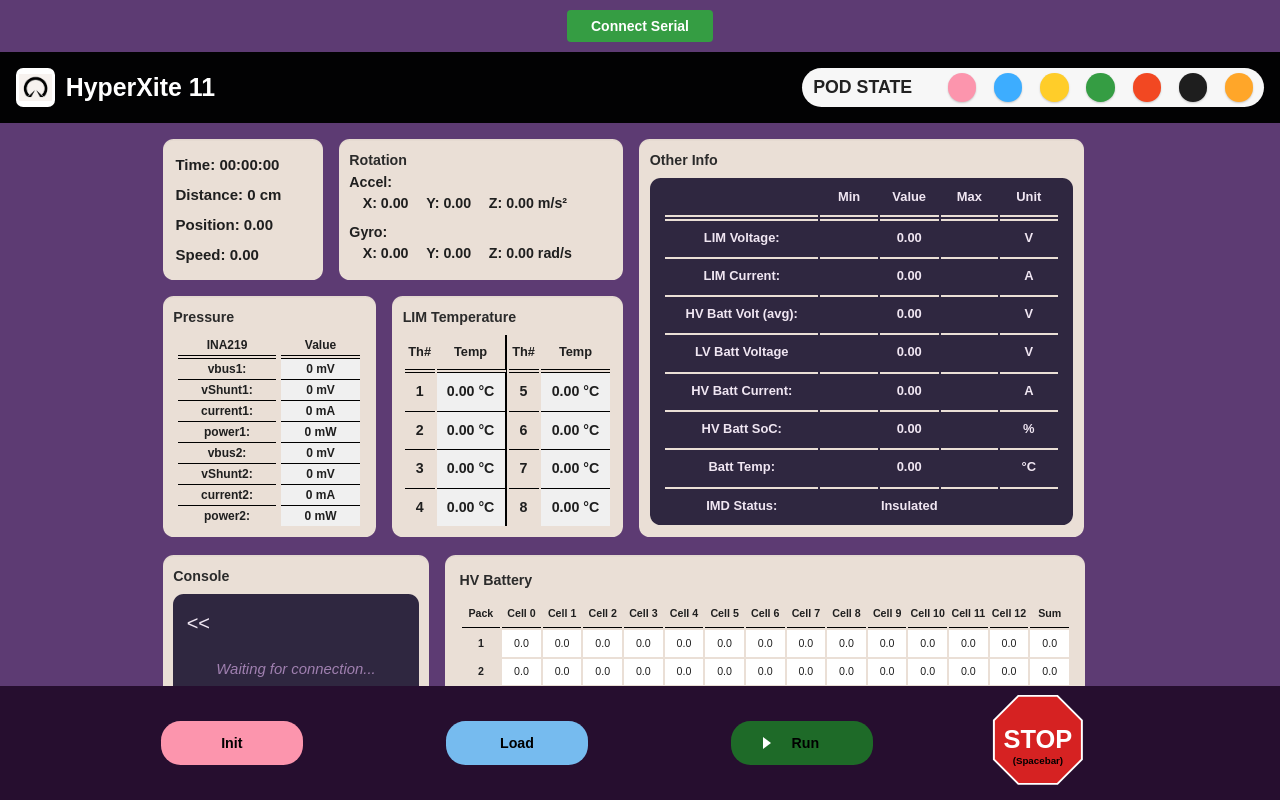
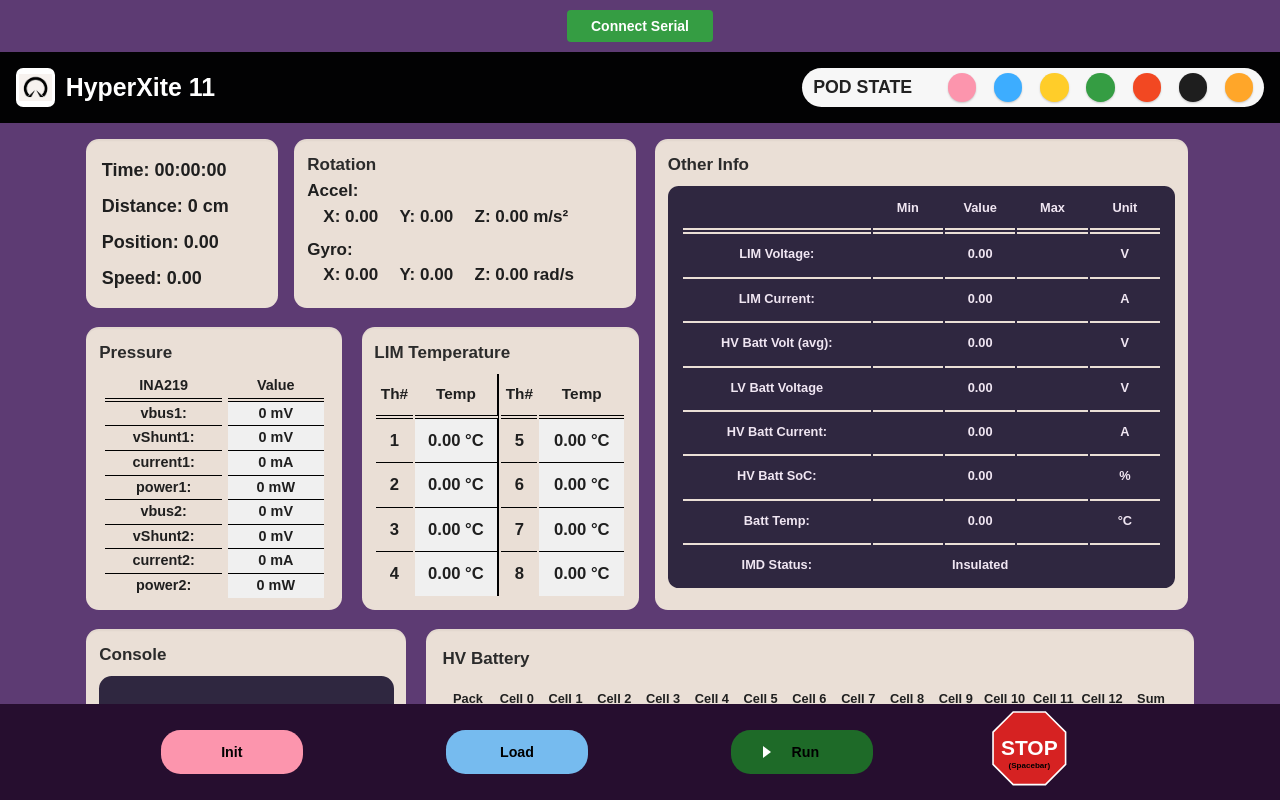
Before and after one commit to UCI-HyperXite/hx11-control-system, a React (Vite) app in the folder gui/: page / in a window 1280 px wide. Built offline with nearby package versions, Linux system fonts and the light colour scheme.

Commit message:
made the cards fit better

```diff
--- a/gui/src/App.css
+++ b/gui/src/App.css
@@ -38,7 +38,7 @@
 .TempTable {
     border-collapse: separate;
     border-spacing: 0.2vw 0;
-    font-size: 1.111vw;  /* was 16px */
+    font-size: 1.3vw;  /* was 16px */
     font-weight: bold;
     line-height: 2.5;
     text-align: center;
@@ -47,7 +47,7 @@
 
 .INA219Table {
     border-collapse: separate;
-    border-spacing: 0.4vw 0;
+    border-spacing: 0.48vw 0;
 }
 
 .INA219Table th {
--- a/gui/src/App.jsx
+++ b/gui/src/App.jsx
@@ -269,7 +269,7 @@
 				<Header podStates={podStates} />
 				<div style={{flex: 1, minHeight: 0, overflowY: "auto",
 				padding: "1.25vw", display: "flex", flexDirection: "column",
-				gap: "1.25vw", alignItems: "center",}}>
+				gap: "1.25vw", alignItems: "center", width: "100%"}}>
 					<TopRow telemetry={telemetry} />
 					<BottomRow consoleLogs={consoleLogs}/>
 				</div>
--- a/gui/src/components/BottomRow.jsx
+++ b/gui/src/components/BottomRow.jsx
@@ -4,19 +4,19 @@
 export function BottomRow({consoleLogs = [] }) {
 	const bottomRowStyle = {
 		display: "flex",
-		gap: "1.25vw",
-		width: "74.583vw",
+		gap: "1.5vw",
 		marginTop: "0.2vw",
+		width: "86.49vw"
 	};
 
 	return (
 		<div style={bottomRowStyle}>
-			<Card title="Console" style={{ height: "27vw", width: "20.833vw", flexShrink: 0}}>
+			<Card title="Console" style={{ height: "32.4vw", width: "24.99vw", flexShrink: 0}}>
 				<div style={{
-						height: "22.75vw",
+						height: "27.35vw",
 						background: "#2f2740",
 						color: "#f0e6f2",
-						borderRadius: "0.833vw",
+						borderRadius: "0.993vw",
 						overflowY: "auto",
 						display: "flex",
 						flexDirection: "column",
@@ -24,16 +24,16 @@
 						overflow: "hidden",
 						justifyContent: "center",
                         alignItems: "center",
-						fontSize: "1.164vw",
-						gap: "0.278vw"
+						fontSize: "1.397vw",
+						gap: "0.333vw"
 					}}
 				>
 					<div
 						style={{
 							position: "absolute",
-							top: "1.042vw",
-							left: "1.042vw",
-							fontSize: "1.564vw"
+							top: "1.25vw",
+							left: "1.25vw",
+							fontSize: "1.868vw"
 						}}
 					>
 						&lt;&lt;
@@ -41,17 +41,17 @@
 
 				<div
 					style={{
-					marginTop: "5vw",
+					marginTop: "6vw",
 					flex: 1,
 					overflowY: "auto",
-					padding: "0 0.833vw 0.556vw 0.833vw",
+					padding: "0 0.993vw 0.667vw 0.993vw",
 					display: "flex",
 					flexDirection: "column",
 					gap: 4,
            		 }}>
 				{consoleLogs.length === 0 ? (
 
-				<div style={{ color: "#a080b0", fontSize: "1.164vw", fontStyle: "italic" }}>
+				<div style={{ color: "#a080b0", fontSize: "1.394vw", fontStyle: "italic" }}>
 					Waiting for connection...
 				</div>
 
@@ -60,13 +60,13 @@
                 <div
                   key={i}
                   style={{
-                    fontSize: "1.164vw",
+                    fontSize: "1.394vw",
                     fontFamily: "monospace",
                     color: log.includes("✓") ? "#7effa0"
                          : log.includes("failed") || log.includes("error") ? "#ff8080"
                          : "#f0e6f2",
                     borderBottom: "1px solid #3d3050",
-                    paddingBottom: "0.208vw",
+                    paddingBottom: "0.25vw",
                   }}
                 >
                   {log}
@@ -74,35 +74,6 @@
               ))
             )}
           </div>
-
-			{/* <div // the lines in the Console segment
-				style={{
-					width: "95%",
-					height: 2,
-					background: "#e1b9e9"
-				}}
-			/>
-			<div
-				style={{
-					width: "95%",
-					height: 2,
-					background: "#e1b9e9"
-				}}
-			/>
-			<div
-				style={{
-					width: "95%",
-					height: 2,
-					background: "#e1b9e9"
-				}}
-			/>
-			<div
-				style={{
-					width: "95%",
-					height: 2,
-					background: "#e1b9e9"
-				}}
-			/> */}
 		</div>
 
 			</Card>
@@ -110,16 +81,15 @@
 			<Card
 				title="HV Battery"
 				style={{
-					height: "27vw",
-					width:  "50vw",
+					height: "32.4vw",
+					width:  "60vw",
 					flexShrink: 0,
-					padding: "1.111vw",
-					fontSize:  "1.0vw"
+					padding: "1.332vw",
 				}}
 			>
 				<div style={{ height: "100%", width: "100%", overflowX: "hidden" }}>
 
-						<table style={{height: "100%", width: "100%", tableLayout: "fixed", fontSize: "0.833vw", lineHeight: "1.5vw", borderCollapse: "separate" }}>
+						<table style={{height: "100%", width: "100%", tableLayout: "fixed", fontSize: "1vw", lineHeight: "1.8vw", borderCollapse: "separate" }}>
 							<tr >
 								<th>Pack</th>
 								<th>Cell 0</th>
@@ -150,7 +120,7 @@
 									<td
 									key={colIndex}
 									style={{
-										padding: "0.069vw 0.2vw",
+										padding: "0.083vw 0.24vw",
 										// backgroundColor: isHighlighted ? "red" : isFirstRow ? "green" : undefined,
 										backgroundColor: isFirstColumn ? undefined: "white",
 										fontWeight: isFirstColumn ? "bold" : "normal"
--- a/gui/src/components/Card.jsx
+++ b/gui/src/components/Card.jsx
@@ -5,10 +5,10 @@
 		<div
 			style={{
 				background: "#eadfd6",
-				borderRadius: "0.833vw",
-				padding: "0.833vw",
+				borderRadius: "1vw",
+				padding: "1vw",
 				boxSizing: "border-box",
-				boxShadow: "inset 0 0.139vw 0 rgba(0,0,0,0.03)",
+				boxShadow: "inset 0 0.167vw 0 rgba(0,0,0,0.03)",
 				display: "flex",          // add
             flexDirection: "column",  // add
 				...style,
@@ -16,9 +16,9 @@
 		>
 			{title && (
 				<div style={{
-					fontSize: "1.111vw",
+					fontSize: "1.331vw",
 					color: "#2b2b2b",
-					marginBottom: "0.556vw",
+					marginBottom: "0.67vw",
 					fontWeight: 700,
 					textAlign: "left",
 				}}>
--- a/gui/src/components/StopOctagon.jsx
+++ b/gui/src/components/StopOctagon.jsx
@@ -18,7 +18,7 @@
 
 	return (
 		<div style={{ cursor: "pointer" }} onClick={onClick}>
-			<svg width="7.639vw" height="7.639vw" viewBox="0 0 100 100" style={{ pointerEvents: "none" }}>
+			<svg width="6.3vw" height="6.3vw" viewBox="0 0 100 100" style={{ pointerEvents: "none" }}>
 				<polygon
 					points="30,5 70,5 95,30 95,70 70,95 30,95 5,70 5,30"
 					fill={fillColor}
--- a/gui/src/components/TopRow.jsx
+++ b/gui/src/components/TopRow.jsx
@@ -6,27 +6,27 @@
 		<div style={{
 			display: "flex",
 			gap: "1.25vw",
-			width: "74.583vw",
-			alignItems: "flex-start"
+			alignItems: "flex-start",
+			width: "86.49vw"
 			}}>
 
 			{/* LEFT COLUMN */}
 			<div style={{
 				display: "flex",
 				flexDirection: "column",
-				gap: "1.25vw",
+				gap: "1.5vw",
 				flexShrink: 0 }}>
 
 				{/* Top two cards */}
 				<div style={{ display: "flex", gap: "1.25vw" }}>
 					<Card style={{
-						height: "11vw",
-						width: "12.5vw",
+						height: "13.2vw",
+						width: "15vw",
 						flexShrink: 0,
 						fontWeight: "bold",
-						fontSize: "1.172vw",
+						fontSize: "1.406vw",
 						lineHeight: 2,
-						paddingLeft: "1vw" }}>
+						paddingLeft: "1.2vw" }}>
 						<div>Time: {telemetry.time}</div>
 						<div>Distance: {telemetry.distance} cm</div>
 						<div>Position: {telemetry.position}</div>
@@ -34,19 +34,19 @@
 					</Card>
 
 					<Card title="Rotation" style={{
-						height: "11vw",
-						width: "22.222vw",
+						height: "13.2vw",
+						width: "26.667vw",
 						flexShrink: 0,
-						fontSize: "1.111vw",
+						fontSize: "1.332vw",
 						fontWeight: "bold" }}>
-						<div style={{ marginTop: "-0.5vw" }}>Accel:</div>
-						<div style={{ marginLeft: "1.042vw", display: "flex", gap: "1.389vw" }}>
+						<div style={{ marginTop: "-0.6vw" }}>Accel:</div>
+						<div style={{ marginLeft: "1.2504vw", display: "flex", gap: "1.667vw" }}>
 							<div>X: {telemetry.accelerationx}</div>
 							<div>Y: {telemetry.accelerationy}</div>
 							<div>Z: {telemetry.accelerationz} m/s²</div>
 						</div>
 						<div style={{ marginTop: "0.556vw" }}>Gyro:</div>
-						<div style={{ marginLeft: "1.042vw", display: "flex", gap: "1.389vw" }}>
+						<div style={{ marginLeft: "1.2504vw", display: "flex", gap: "1.667vw" }}>
 							<div>X: {telemetry.gyrox}</div>
 							<div>Y: {telemetry.gyroy}</div>
 							<div>Z: {telemetry.gyroz} rad/s</div>
@@ -55,9 +55,9 @@
 				</div>
 
 				{/* Middle cards below */}
-				<div style={{ display: "flex", gap: "1.25vw" }}>
-					<Card title="Pressure" style={{ width: "16.667vw", flexShrink: 0 }}>
-						<table style={{ fontSize: "0.938vw", fontWeight: "bold", width: "100%" }} className="INA219Table">
+				<div style={{ display: "flex", gap: "1.5vw" }}>
+					<Card title="Pressure" style={{ width: "19.992vw", flexShrink: 0 }}>
+						<table style={{ fontSize: "1.1256vw", fontWeight: "bold", width: "100%" }} className="INA219Table">
 							<thead>
 								<tr>
 									<th style={{ width: "55%" }}>INA219</th>
@@ -81,10 +81,10 @@
 						</table>
 					</Card>
 
-					<Card title="LIM Temperature" style={{ width: "18.056vw", flexShrink: 0}}>
+					<Card title="LIM Temperature" style={{ width: "21.667vw", flexShrink: 0}}>
 						<table style={{ width: "100%" }} className="TempTable">
 							<thead>
-								<tr style = {{fontSize: "1vw"}}>
+								<tr style = {{fontSize: "1.2vw"}}>
 									<th style={{ width: "15%" }}>Th#</th>
 									<th style={{ width: "35%" }}>Temp</th>
 									<th style={{ width: "15%" }}>Th#</th>
@@ -108,15 +108,15 @@
 			</div>
 
 			{/* RIGHT COLUMN — Other Info spans full height */}
-			<Card title="Other Info" style={{ width: "34.722vw", flexShrink: 0, alignSelf: "stretch" }}>
+			<Card title="Other Info" style={{ width: "41.664vw", flexShrink: 0, alignSelf: "stretch" }}>
 				<div style={{
 					background: "#2f2740",
 					color: "#f0e6f2",
 					borderRadius: "0.833vw",
 					padding: "0 1.042vw",
 					fontWeight: "bold",
-					fontSize: "1.01vw",
-					lineHeight: 2.5,
+					fontSize: "1.0vw",
+					lineHeight: 3,
 				}}>
 					<div className="OtherInfoTable">
 						<table style={{ width: "100%" }}>
```
